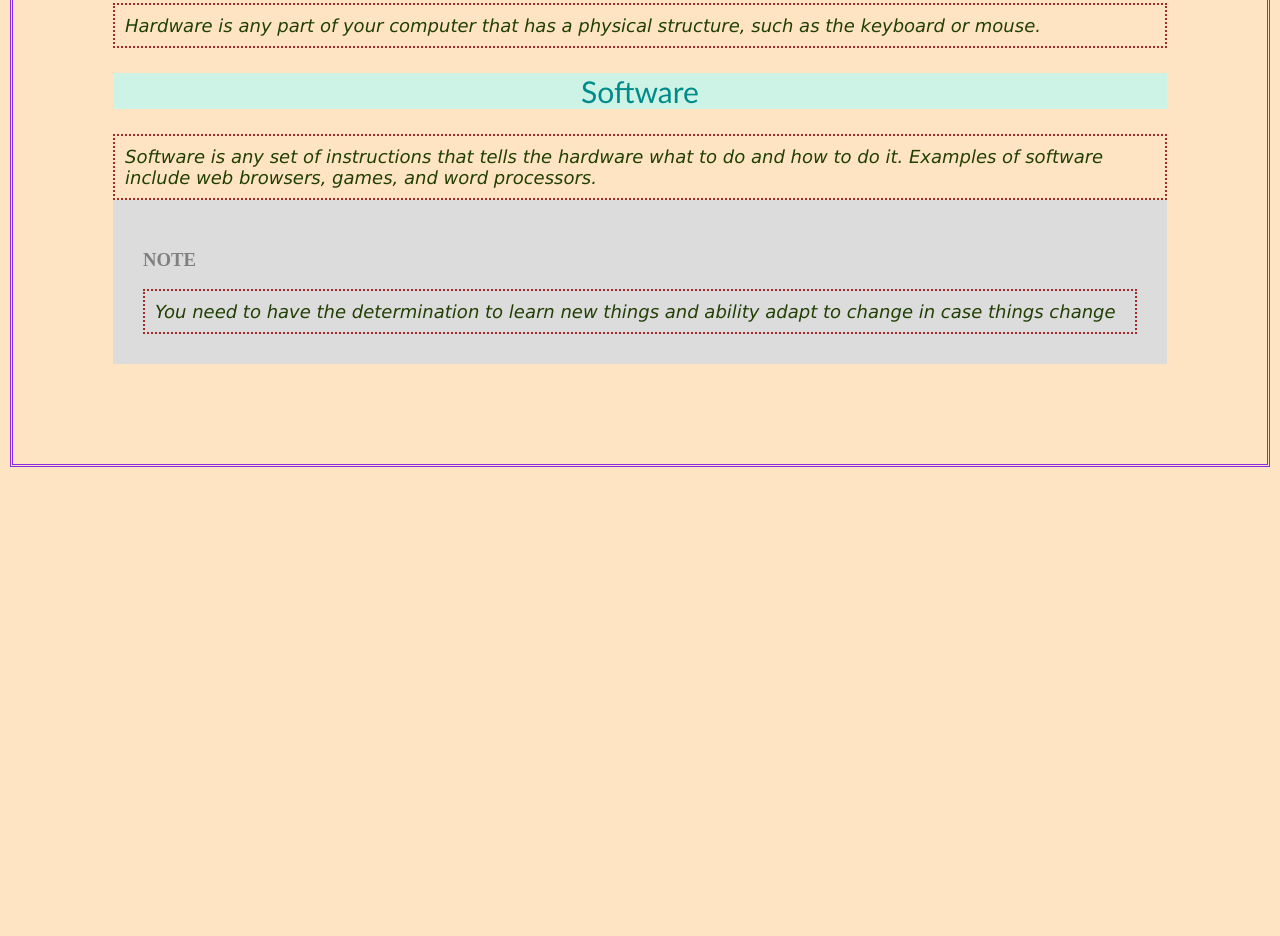
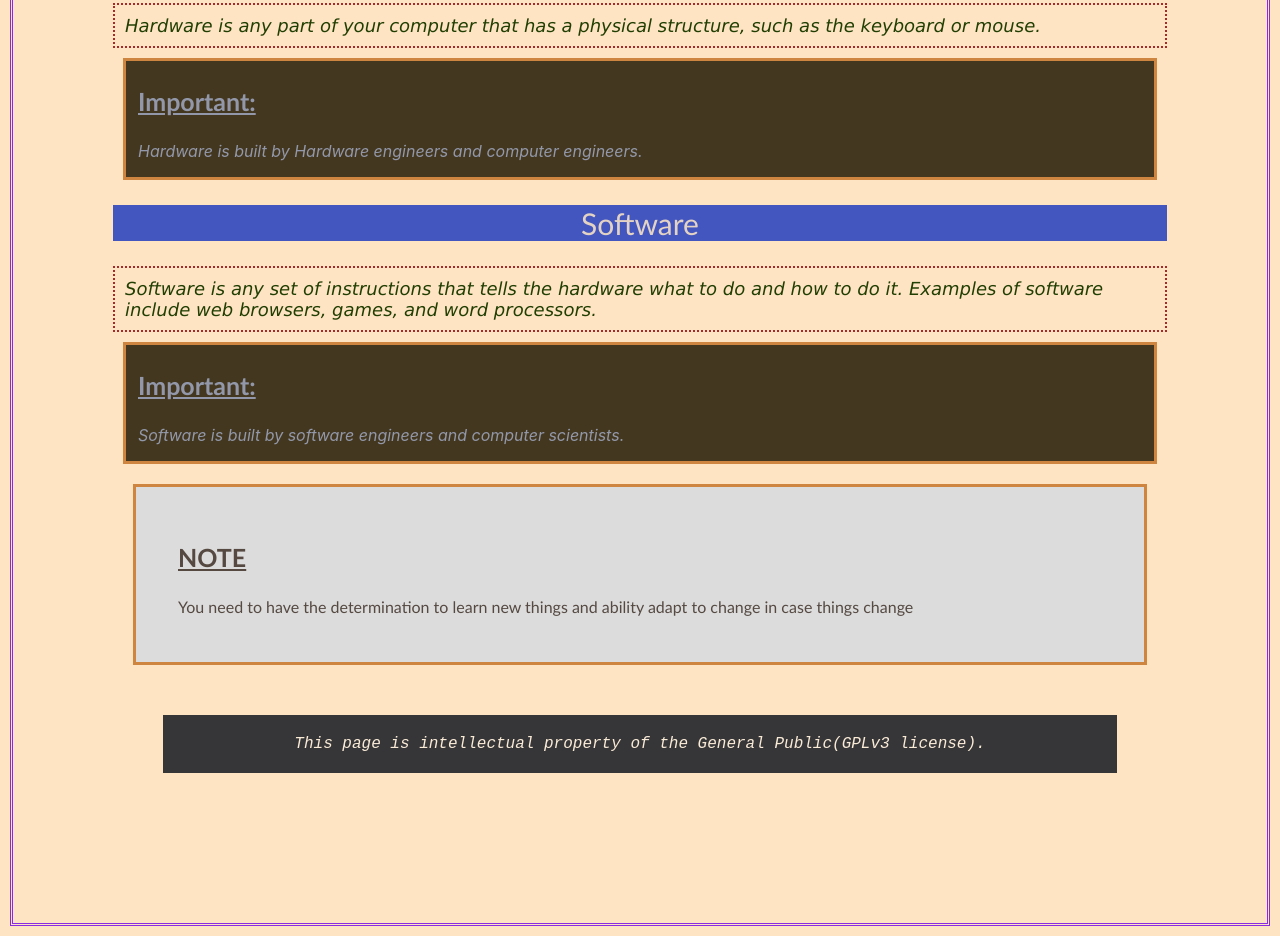
Before and after one commit to winterrdog/learning_basic_web_dev, a plain HTML site: page learn_css/b_activity.html in a window 1280 px wide. Shown: the part 876-1812 px from the top of the page. Before the commit the page ends 1353 px from the top, so only its background shows below. Drawn offline with Linux system fonts and the light colour scheme.

Commit message:
added class, parent and child selector concepts

```diff
--- a/learn_css/03_properties.css
+++ b/learn_css/03_properties.css
@@ -1,3 +1,5 @@
+/* type selectors */
+
 h1 {
     font-family: 'Courier New', Courier, monospace;
     font-size: 60px;
@@ -13,21 +15,9 @@ h2 {
     font-family: 'Gill Sans', 'Gill Sans MT', Calibri, 'Trebuchet MS', sans-serif;
     font-size: 30px;
     font-weight: normal;
-    color: darkcyan;
-    background-color: rgb(205, 243, 230);
+    color: rgb(228, 211, 195);
+    background-color: rgb(67, 86, 192);
     text-align: center;
-}
-
-p {
-    font-family: Verdana, Geneva, Tahoma, sans-serif;
-    font-size: 18px;
-    font-weight: normal;
-    font-style: oblique;
-    font-kerning: auto;
-    color: rgb(33, 63, 3);
-    padding: 10px;
-    margin: auto;
-    border: 2px dotted brown;
 }
 
 body {
--- a/learn_css/04_applying_ids_and_classes.css
+++ b/learn_css/04_applying_ids_and_classes.css
@@ -2,8 +2,70 @@
 extend it in this file */
 
 @import url("./03_properties.css");
+
+/* class selectors */
+
+.contentDetailed {
+    font-family: Verdana, Geneva, Tahoma, sans-serif;
+    font-size: 18px;
+    font-weight: normal;
+    font-style: oblique;
+    font-kerning: auto;
+    color: rgb(33, 63, 3);
+    padding: 10px;
+    margin: auto;
+    border: 2px dotted brown;
+}
+
+.important {
+    color: rgb(146, 152, 170);
+    text-indent: 12px;
+    background-blend-mode: color-dodge;
+    border: 3px solid peru;
+    margin: 10px;
+    font-family: 'Gill Sans', 'Gill Sans MT', Calibri, 'Trebuchet MS', sans-serif;
+    background-color: rgb(68, 55, 31);
+}
+
+.importantText {
+    font-size: medium;
+    font-family: -apple-system, BlinkMacSystemFont, 'Segoe UI', Roboto, Oxygen, Ubuntu, Cantarell, 'Open Sans', 'Helvetica Neue', sans-serif;
+    font-style: italic;
+}
+
+
+/* id selectors */
+
 #note {
-    color: gray;
+    color: rgb(85, 73, 66);
     background-color: gainsboro;
     padding: 30px;
+    margin: 20px;
+    text-indent: 12px;
+    border: 3px solid peru;
+    font-family: 'Gill Sans', 'Gill Sans MT', Calibri, 'Trebuchet MS', sans-serif;
 }
+
+#footer_end {
+    background-color: rgb(54, 54, 56);
+    padding: 20px;
+    border: 12px;
+    margin: 50px;
+    text-align: center;
+    font-family: 'Courier New', Courier, monospace;
+    font-style: oblique;
+    color: antiquewhite;
+}
+
+
+/* parentSelectors and childSelectors */
+
+.important h3 {
+    text-decoration: underline;
+    font-size: 25px;
+}
+
+#note h3 {
+    font-size: 25px;
+    text-decoration: underline;
+}
--- a/learn_css/b_activity.html
+++ b/learn_css/b_activity.html
@@ -11,28 +11,51 @@
     <h1>Computers</h1>
 
     <h2>What's a computer?</h2>
-    <p>A computer is an electronic device that manipulates information, or data. It has the ability to store, retrieve, and process data. You may already know that you can use a computer to type documents, send email, play games, and browse the Web. You
+    <p class="contentDetailed">A computer is an electronic device that manipulates information, or data. It has the ability to store, retrieve, and process data. You may already know that you can use a computer to type documents, send email, play games, and browse the Web. You
         can also use it to edit or create spreadsheets, presentations, and even videos.</p>
 
     <h2>Analog computers</h2>
-    <p>Analog computers use continuous physical magnitudes to represent quantitative information. At first they represented quantities with mechanical components (see differential analyzer and integrator), but after World War II voltages were used; by the
+    <p class="contentDetailed">Analog computers use continuous physical magnitudes to represent quantitative information. At first they represented quantities with mechanical components (see differential analyzer and integrator), but after World War II voltages were used; by the
         1960s digital computers had largely replaced them. Nonetheless, analog computers, and some hybrid digital-analog systems, continued in use through the 1960s in tasks such as aircraft and spaceflight simulation.</p>
 
     <h2>Digital computers</h2>
-    <p>In contrast to analog computers, digital computers represent information in discrete form, generally as sequences of 0s and 1s (binary digits, or bits). The modern era of digital computers began in the late 1930s and early 1940s in the United States,
+    <p class="contentDetailed">In contrast to analog computers, digital computers represent information in discrete form, generally as sequences of 0s and 1s (binary digits, or bits). The modern era of digital computers began in the late 1930s and early 1940s in the United States,
         Britain, and Germany. The first devices used switches operated by electromagnets (relays). Their programs were stored on punched paper tape or cards, and they had limited internal data storage.</p>
 
     <h2>Hardware</h2>
-    <p>Hardware is any part of your computer that has a physical structure, such as the keyboard or mouse.</p>
+    <p class="contentDetailed">Hardware is any part of your computer that has a physical structure, such as the keyboard or mouse.
+        <div class="important">
+            <h3>
+                Important:
+            </h3>
+            <p class="importantText">
+                Hardware is built by Hardware engineers and computer engineers.
+            </p>
+        </div>
+    </p>
 
     <h2>Software</h2>
-    <p>Software is any set of instructions that tells the hardware what to do and how to do it. Examples of software include web browsers, games, and word processors.</p>
+    <p class="contentDetailed">Software is any set of instructions that tells the hardware what to do and how to do it. Examples of software include web browsers, games, and word processors.
+        <div class="important">
+            <h3>
+                Important:
+            </h3>
+            <p class="importantText">
+                Software is built by software engineers and computer scientists.
+            </p>
+        </div>
+    </p>
     <div id="note">
         <h3>NOTE</h3>
         <p>
             You need to have the determination to learn new things and ability adapt to change in case things change
         </p>
     </div>
+    <footer id="footer_end">
+        <div>
+            This page is intellectual property of the General Public(GPLv3 license).
+        </div>
+    </footer>
 </body>
 
 </html>
```
